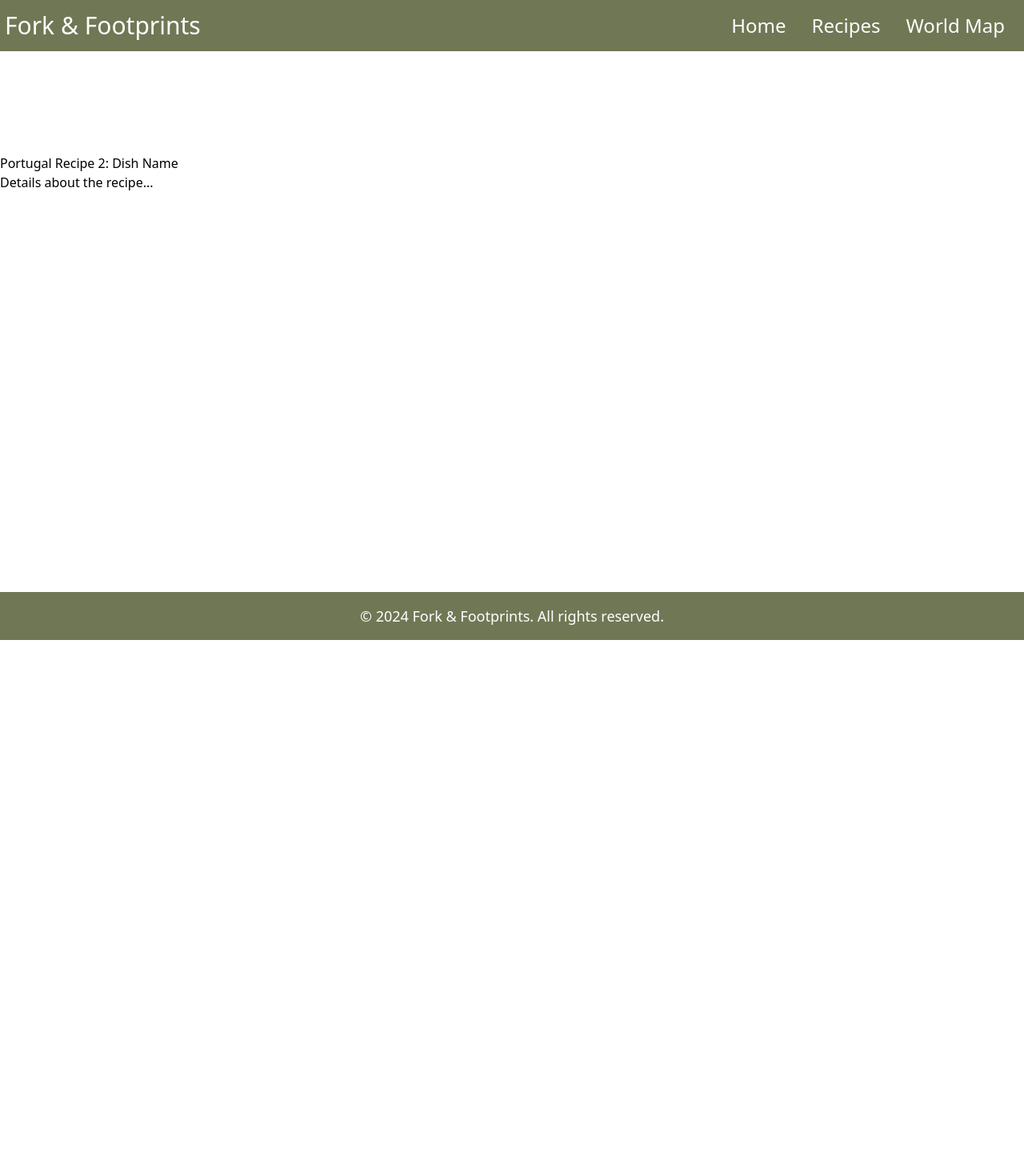
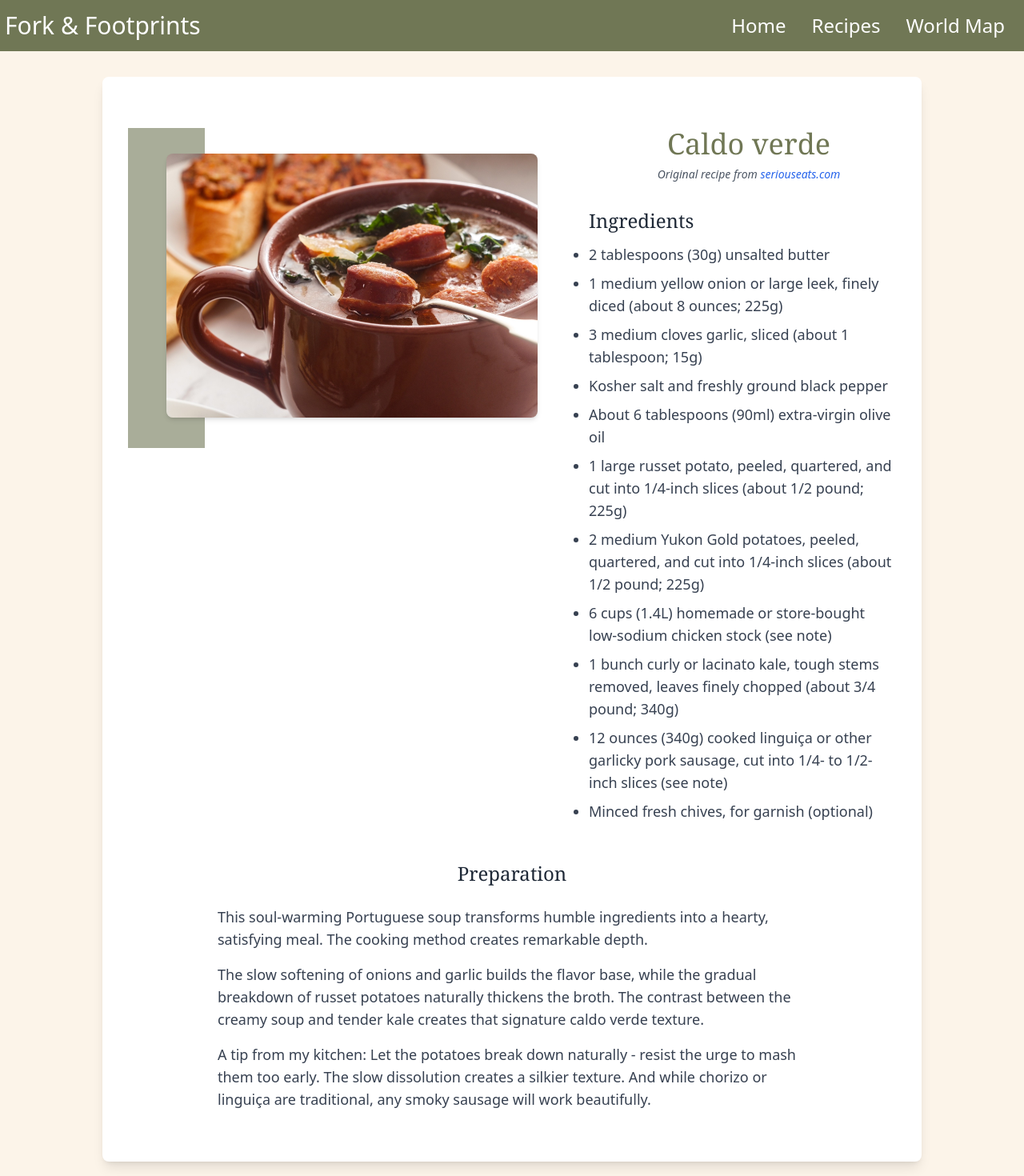
Before and after one commit to Tthompson8416/fork-and-footprints, a React (Vite) app: page /fork-and-footprints/fork-and-footprints/recipes/portugal/recipe2 in a window 1280 px wide. Shown: the top 1470 px of the page at 80% size. Before the commit the page ends 800 px from the top, so only its background shows below. Built offline with nearby package versions, Linux system fonts and the light colour scheme.

Commit message:
Recipe29 added

```diff
--- a/src/pages/Recipe29.jsx
+++ b/src/pages/Recipe29.jsx
@@ -1,10 +1,88 @@
-import React from 'react';
+import caldoVerde from "../assets/images/portugal-images/caldo-verde.jpg";
 
 const Recipe29 = () => {
   return (
-    <div>
-      <h1 className='mt-48'>Portugal Recipe 2: Dish Name</h1>
-      <p>Details about the recipe...</p>
+    <div className="flex justify-center bg-custom-cream px-8 py-12 md:py-16">
+      <div className="relative w-full max-w-[95%] sm:max-w-4xl lg:max-w-5xl bg-white rounded-lg shadow-lg p-8 md:py-16 top-8">
+        {/* Two-column grid for image and ingredients */}
+        <div className="grid grid-cols-1 sm:grid-cols-2 gap-8 mb-12">
+          {/* Left column - Image section */}
+          <div className="relative flex justify-center sm:block">
+            <div className="absolute left-0 hidden w-24 h-[400px] bg-custom-accent/60 sm:block z-0" />
+            <div className="relative w-[80%] sm:w-full sm:ml-12">
+              <img
+                src={caldoVerde}
+                alt="Caldo verde"
+                className="w-full h-[200px] sm:h-[330px] object-cover rounded-lg shadow-md mt-8 z-10"
+              />
+            </div>
+          </div>
+
+          {/* Right column - Title and Ingredients */}
+          <div className="relative z-10 space-y-8">
+            <div className="text-center sm:text-left">
+              <h1 className="mb-2 text-2xl text-center font-serif text-custom-accent sm:text-2xl lg:text-4xl 2xl:text-5xl sm:ml-12 lg:ml-24 2xl:ml-20">
+                Caldo verde{" "}
+              </h1>
+              <p className="text-sm text-center italic text-gray-600 sm:text-md sm:ml-12 lg:ml-24 2xl:text-lg">
+                Original recipe from{" "}
+                <a
+                  href="https://www.seriouseats.com/caldo-verde-portuguese-potato-kale-soup-recipe"
+                  target="_blank"
+                  rel="noopener noreferrer"
+                  className="text-blue-600 hover:text-blue-800"
+                >
+                  seriouseats.com
+                </a>
+              </p>
+            </div>
+
+            <div>
+              <h2 className="pl-20 mb-3 text-xl font-serif text-gray-800 sm:text-2xl 2xl:text-4xl 2xl:mb-4">
+                Ingredients
+              </h2>
+              <ul className="pl-20 list-disc space-y-2 text-sm text-gray-700 sm:text-base lg:text-lg 2xl:text-2xl z-10">
+                <li>2 tablespoons (30g) unsalted butter</li>
+                <li>1 medium yellow onion or large leek, finely diced (about 8 ounces; 225g)</li>
+                <li>3 medium cloves garlic, sliced (about 1 tablespoon; 15g)</li>
+                <li>Kosher salt and freshly ground black pepper</li>
+                <li>About 6 tablespoons (90ml) extra-virgin olive oil</li>
+                <li>1 large russet potato, peeled, quartered, and cut into 1/4-inch slices (about 1/2 pound; 225g)</li>
+                <li>2 medium Yukon Gold potatoes, peeled, quartered, and cut into 1/4-inch slices (about 1/2 pound; 225g)</li>
+                <li>6 cups (1.4L) homemade or store-bought low-sodium chicken stock (see note)</li>
+                <li>1 bunch curly or lacinato kale, tough stems removed, leaves finely chopped (about 3/4 pound; 340g)</li>
+                <li>12 ounces (340g) cooked linguiça or other garlicky pork sausage, cut into 1/4- to 1/2-inch slices (see note)</li>
+                <li>Minced fresh chives, for garnish (optional)</li>
+              </ul>
+            </div>
+          </div>
+        </div>
+
+        <div className="max-w-3xl px-4 mx-auto">
+          <h2 className="mb-6 text-xl font-serif text-center text-gray-800 sm:text-2xl 2xl:text-4xl">
+            Preparation
+          </h2>
+          <div className="space-y-4 text-sm text-gray-700 sm:text-base lg:text-lg 2xl:text-2xl">
+            <p>
+              This soul-warming Portuguese soup transforms humble ingredients
+              into a hearty, satisfying meal. The cooking method creates
+              remarkable depth.
+            </p>
+            <p>
+              The slow softening of onions and garlic builds the flavor base,
+              while the gradual breakdown of russet potatoes naturally thickens
+              the broth. The contrast between the creamy soup and tender kale
+              creates that signature caldo verde texture.
+            </p>
+            <p>
+              A tip from my kitchen: Let the potatoes break down naturally -
+              resist the urge to mash them too early. The slow dissolution
+              creates a silkier texture. And while chorizo or linguiça are
+              traditional, any smoky sausage will work beautifully.
+            </p>
+          </div>
+        </div>
+      </div>
     </div>
   );
 };
```
